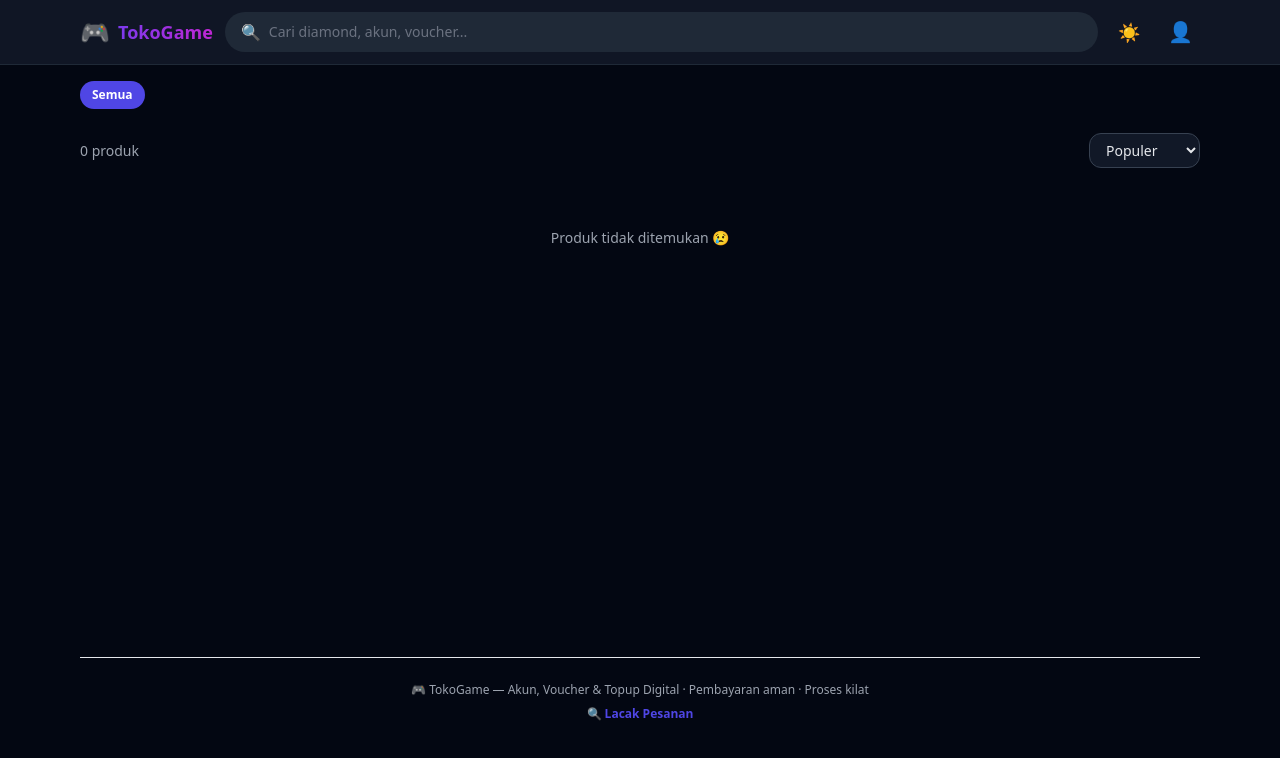
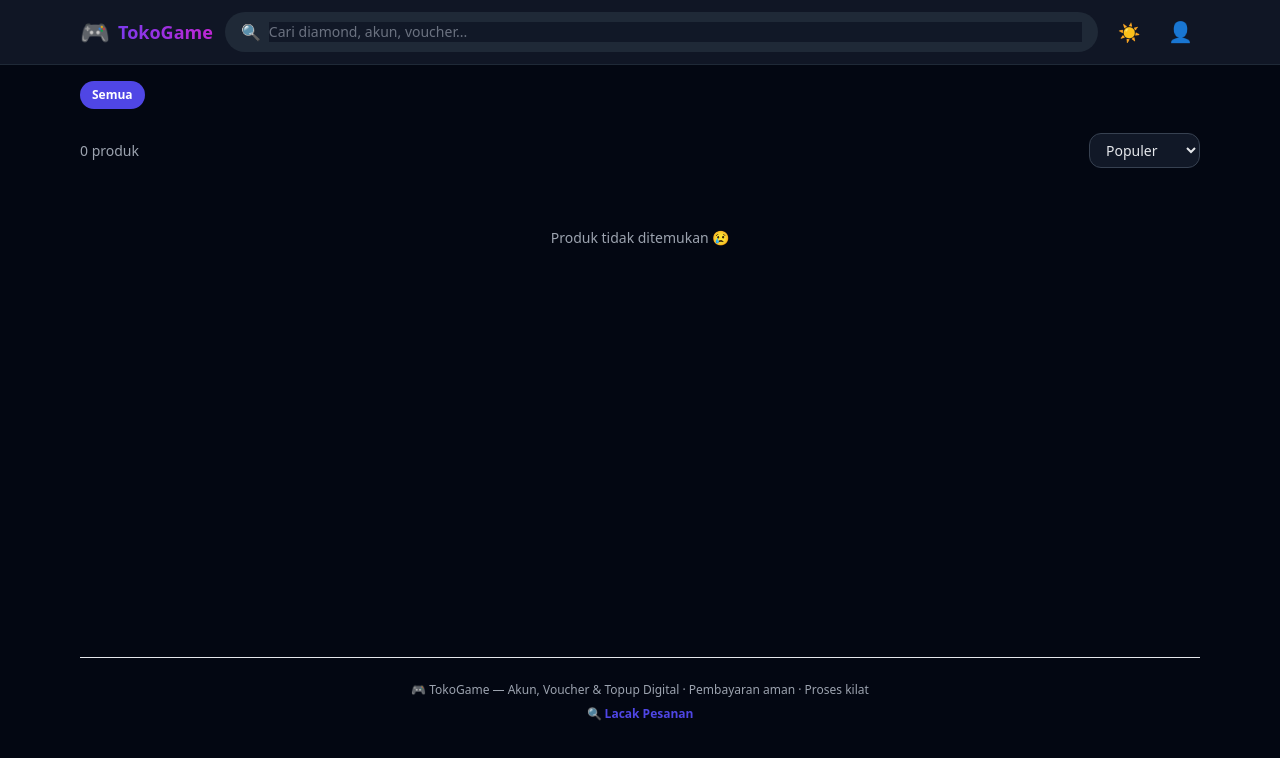
Before and after one commit to urservantss-byte/Toko-Game, a website: page public/index.html in a window 1280 px wide. Both pictures are taken after a click on the button "Mode gelap". Drawn offline with nearby package versions, Linux system fonts and the light colour scheme; no server answers.

Commit message:
Fix: form gelap global pakai selector biasa (kompatibel WebView lama, tanpa :where)

```diff
--- a/public/css/style.css
+++ b/public/css/style.css
@@ -14,14 +14,15 @@ html,body{overflow-x:clip}
 .dark .tl-step.done .dot{background:#4f46e5}
 .dot{width:18px;height:18px;border-radius:50%;background:#e5e7eb;flex-shrink:0;display:flex;align-items:center;justify-content:center;font-size:10px;color:#fff;margin-top:1px}
 .stars{color:#f59e0b;letter-spacing:2px}.stars .off{color:#e5e7eb}.dark .stars .off{color:#4b5563}
-/* Form gelap otomatis di dark mode (kecuali yg sudah punya dark: sendiri) */
-.dark :where(input:not([type=checkbox]):not([type=radio]):not([type=file]):not([type=color]):not([type=range]),
-.dark :where(textarea),
-.dark :where(select){
+/* Form gelap global di dark mode — selector biasa (tanpa :where) agar jalan juga di WebView/browser lama */
+.dark input:not([type=checkbox]):not([type=radio]):not([type=file]):not([type=color]):not([type=range]),
+.dark textarea,
+.dark select{
   background-color:#111827;border-color:#374151;color:#e5e7eb;
 }
-.dark :where(input)::placeholder,.dark :where(textarea)::placeholder{color:#6b7280}
-.dark :where(select) option{background-color:#111827;color:#e5e7eb}
+.dark input::placeholder,.dark textarea::placeholder{color:#6b7280}
+.dark select option{background-color:#111827;color:#e5e7eb}
+.dark input[type=file]::file-selector-button{background-color:#374151;color:#e5e7eb;border:1px solid #4b5563;border-radius:.5rem;padding:.25rem .75rem;font-size:.75rem;font-weight:600}
 /* Blur-up lazy image: shimmer placeholder -> gambar tajam saat loaded */
 .blurwrap{position:relative;overflow:hidden;background:#edf0f5}
 .dark .blurwrap{background:#1f2937}
```
